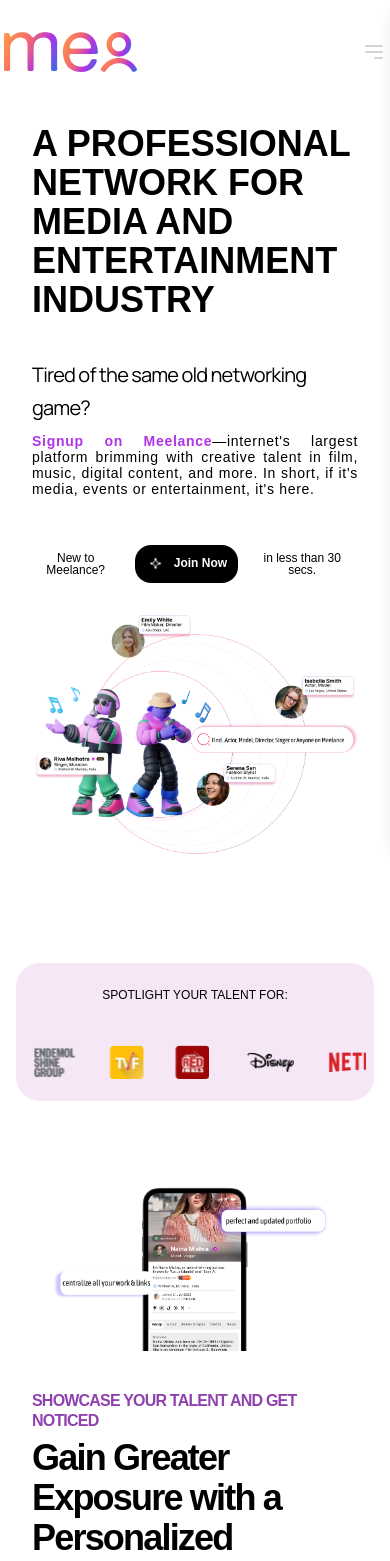
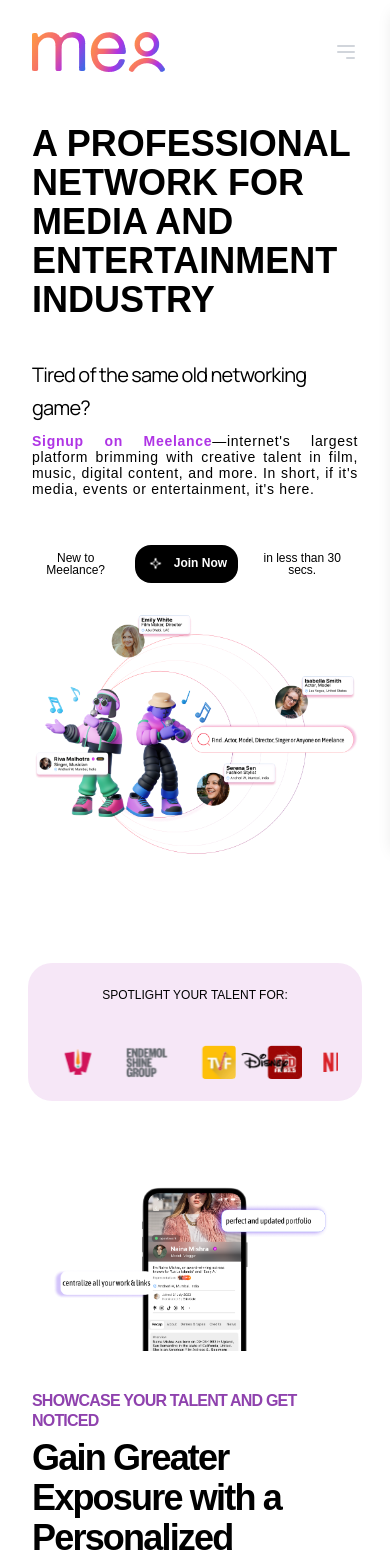
Before and after one commit to satyasahoo1994/meelance-web, a Next.js app: page /lending2 in a window 390 px wide. Shown: the top 1561 px of the page. Built offline with nearby package versions, Linux system fonts and the light colour scheme; a web font is replaced by a local one.

Commit message:
fixed padding

```diff
--- a/app/lending2/Header.js
+++ b/app/lending2/Header.js
@@ -12,7 +12,7 @@
   const [isOpen, setIsOpen] = useState(false);
 
   return (
-    <nav className="bg-light-800 max-lg:px-6 max-md:px-1">
+    <nav className="bg-light-800 max-lg:px-6 max-md:px-8">
       <div className="max-w-[1110px] mx-auto md:px-1">
         <div className="flex items-center justify-between h-16">
           <div className="flex items-center">
--- a/app/lending2/Hero.js
+++ b/app/lending2/Hero.js
@@ -81,8 +81,8 @@
           className="object-contain grow shrink aspect-[1.18] min-w-[200px] w-[300px] max-md:max-w-full"
         />
       </div>
-      <div className="flex flex-col justify-center mt-10 w-full max-md:max-w-full lg:px-6">
-        <div className="flex gap-4 justify-center items-center px-6 mt-10 py-3.5 w-full rounded-3xl bg-fuchsia-700 bg-opacity-10 max-w-[1215px] max-md:px-2 max-md:max-w-full">
+      <div className="flex flex-col justify-center mt-10 w-full max-md:max-w-full lg:px-6 max-md:px-3">
+        <div className="flex gap-4 justify-center items-center px-6 mt-10 py-3.5 w-full rounded-3xl bg-fuchsia-700 bg-opacity-10 max-w-[1215px] max-md:max-w-full">
           <div className="flex flex-wrap gap-6 justify-center items-center self-stretch my-auto min-w-[240px] max-md:max-w-full">
             <p
               data-layername="makeYourTalentInSpotlightFor"
```
